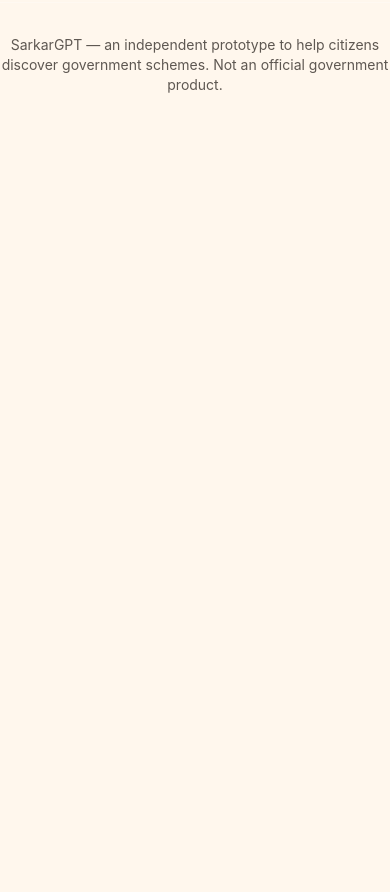
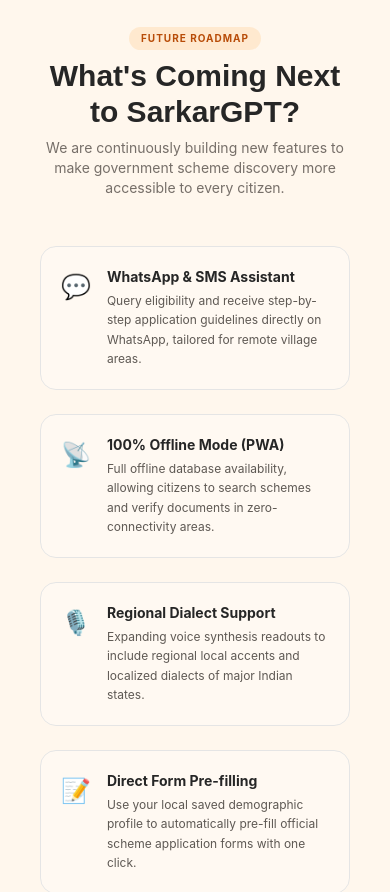
Before and after one commit to Aman-2518/Sarkar-GPT, a Next.js app: page / in a window 390 px wide. Shown: the part 6520-7412 px from the top of the page. Before the commit the page ends 6647 px from the top, so only its background shows below. Built offline with nearby package versions, Linux system fonts and the light colour scheme.

Commit message:
feat: add Future Roadmap section to the landing page

```diff
--- a/app/page.tsx
+++ b/app/page.tsx
@@ -264,6 +264,63 @@
           })}
         </div>
       </section>
+
+      {/* Upcoming Features & Roadmap Section */}
+      <section className="flex flex-col gap-8 max-w-4xl mx-auto px-4 pb-20 border-t border-neutral-200 dark:border-white/10 pt-16">
+        <div className="text-center flex flex-col gap-2">
+          <span className="w-fit mx-auto rounded-full bg-saffron-100 dark:bg-white/10 px-3 py-1 text-[10px] font-bold text-saffron-700 dark:text-saffron-300 uppercase tracking-widest">
+            Future Roadmap
+          </span>
+          <h2 className="font-display text-3xl font-extrabold text-neutral-800 dark:text-white">
+            What's Coming Next to SarkarGPT?
+          </h2>
+          <p className="text-sm text-ink-900/60 dark:text-saffron-50/60">
+            We are continuously building new features to make government scheme discovery more accessible to every citizen.
+          </p>
+        </div>
+
+        <div className="grid gap-6 sm:grid-cols-2 mt-4">
+          <div className="flex gap-4 p-5 rounded-2xl border border-neutral-200 dark:border-white/5 bg-white/30 dark:bg-zinc-900/30">
+            <span className="text-2xl mt-1">💬</span>
+            <div className="flex flex-col gap-1">
+              <h3 className="font-bold text-sm text-neutral-800 dark:text-white">WhatsApp & SMS Assistant</h3>
+              <p className="text-xs text-ink-900/70 dark:text-saffron-50/70 leading-relaxed">
+                Query eligibility and receive step-by-step application guidelines directly on WhatsApp, tailored for remote village areas.
+              </p>
+            </div>
+          </div>
+
+          <div className="flex gap-4 p-5 rounded-2xl border border-neutral-200 dark:border-white/5 bg-white/30 dark:bg-zinc-900/30">
+            <span className="text-2xl mt-1">📡</span>
+            <div className="flex flex-col gap-1">
+              <h3 className="font-bold text-sm text-neutral-800 dark:text-white">100% Offline Mode (PWA)</h3>
+              <p className="text-xs text-ink-900/70 dark:text-saffron-50/70 leading-relaxed">
+                Full offline database availability, allowing citizens to search schemes and verify documents in zero-connectivity areas.
+              </p>
+            </div>
+          </div>
+
+          <div className="flex gap-4 p-5 rounded-2xl border border-neutral-200 dark:border-white/5 bg-white/30 dark:bg-zinc-900/30">
+            <span className="text-2xl mt-1">🎙️</span>
+            <div className="flex flex-col gap-1">
+              <h3 className="font-bold text-sm text-neutral-800 dark:text-white">Regional Dialect Support</h3>
+              <p className="text-xs text-ink-900/70 dark:text-saffron-50/70 leading-relaxed">
+                Expanding voice synthesis readouts to include regional local accents and localized dialects of major Indian states.
+              </p>
+            </div>
+          </div>
+
+          <div className="flex gap-4 p-5 rounded-2xl border border-neutral-200 dark:border-white/5 bg-white/30 dark:bg-zinc-900/30">
+            <span className="text-2xl mt-1">📝</span>
+            <div className="flex flex-col gap-1">
+              <h3 className="font-bold text-sm text-neutral-800 dark:text-white">Direct Form Pre-filling</h3>
+              <p className="text-xs text-ink-900/70 dark:text-saffron-50/70 leading-relaxed">
+                Use your local saved demographic profile to automatically pre-fill official scheme application forms with one click.
+              </p>
+            </div>
+          </div>
+        </div>
+      </section>
     </div>
   );
 }
```
